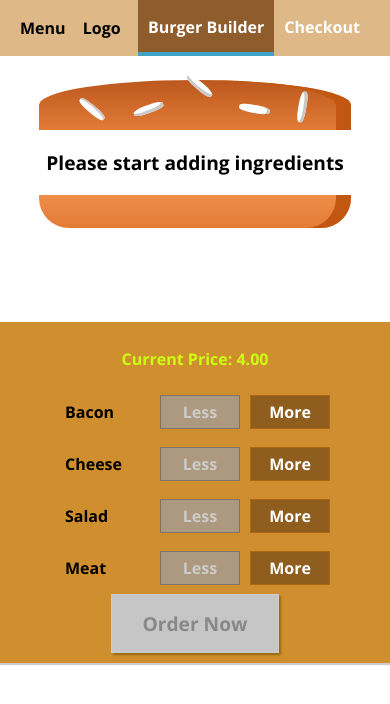
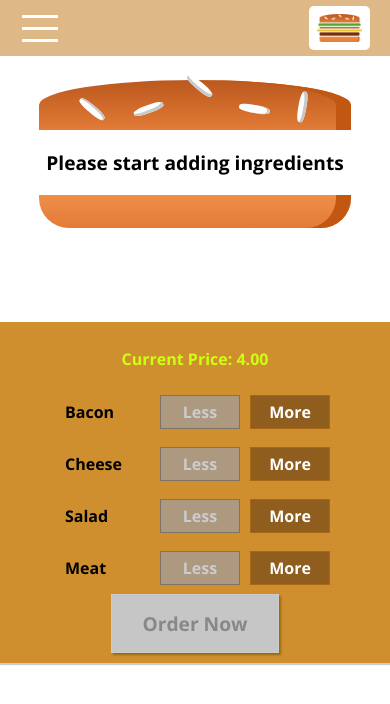
Before and after one commit to klchanaq/burger-builder, a React (Create React App) app in the folder src/main/webapp/: page / in a window 390 px wide. Shown: the top 704 px of the page. Built offline with nearby package versions, Linux system fonts and the light colour scheme.

Commit message:
Add Responsive SideDrawer & DrawerToggle Components & React Complete Guide 139

```diff
--- a/src/main/webapp/src/components/Layout/Layout.js
+++ b/src/main/webapp/src/components/Layout/Layout.js
@@ -1,15 +1,46 @@
-import React from "react";
+import React, { Component } from "react";
 import "./Layout.css";
 import Aux from "../../hoc/HOC";
 import Toolbar from "../Navigation/Toolbar/Toolbar";
+import SideDrawer from "../Navigation/SideDrawer/SideDrawer";
 
-const layout = function(props) {
-  return (
-    <Aux>
-      <Toolbar />
-      <main className="Layout-Content">{props.children}</main>
-    </Aux>
-  );
-};
+class Layout extends Component {
+  state = {
+    showSideDrawer: false
+  };
 
-export default layout;
+  sideDrawerOpenHandler = () => {
+    this.setState({
+      showSideDrawer: true
+    });
+  };
+
+  sideDrawerClosedHandler = () => {
+    this.setState({
+      showSideDrawer: false
+    });
+  };
+
+  sideDrawerToggleHandler = () => {
+    this.setState((prevState, props) => {
+      return {
+        showSideDrawer: !prevState.showSideDrawer
+      };
+    });
+  };
+
+  render() {
+    return (
+      <Aux>
+        <Toolbar drawerToggleClicked={this.sideDrawerToggleHandler} />
+        <SideDrawer
+          open={this.state.showSideDrawer}
+          closed={this.sideDrawerClosedHandler}
+        />
+        <main className="Layout-Content">{this.props.children}</main>
+      </Aux>
+    );
+  }
+}
+
+export default Layout;
--- a/src/main/webapp/src/components/Logo/Logo.js
+++ b/src/main/webapp/src/components/Logo/Logo.js
@@ -1,9 +1,14 @@
 import React from "react";
+import './Logo.css';
 import burgerLogo from "../../assets/images/burger-logo.png";
 
 const logo = function(props) {
+  const overrideStyles = {
+    height: props.height,
+    marginBottom: props.marginBottom
+  };
   return (
-    <div className="Logo">
+    <div className="Logo" style={overrideStyles}>
       <img src={burgerLogo} alt="MyBurger" />
     </div>
   );
--- a/src/main/webapp/src/components/Navigation/NavigationItems/NavigationItem/NavigationItem.css
+++ b/src/main/webapp/src/components/Navigation/NavigationItems/NavigationItem/NavigationItem.css
@@ -1,19 +1,38 @@
+.NavigationItem {
+  margin: 10px 0;
+  width: 100%;
+  display: block;
+  box-sizing: border-box;
+}
+
+.NavigationItem a {
+  color: #8f5c2c;
+  text-decoration: none;
+  padding: 16px 10px;
+  display: block;
+  box-sizing: border-box;
+}
+
+.NavigationItem a:hover,
+.NavigationItem a:active,
+.NavigationItem a.active {
+  color: #40a4c8;
+}
+
+@media (min-width: 500px) {
   .NavigationItem {
     margin: 0;
     display: flex;
     align-items: center;
     height: 100%;
-  box-sizing: border-box;
+    width: auto;
   }
 
   .NavigationItem a {
     color: white;
-  text-decoration: none;
     padding: 16px 10px;
     height: 100%;
     border-bottom: 4px solid transparent;
-  display: block;
-  box-sizing: border-box;
   }
 
   .NavigationItem a:hover,
@@ -23,3 +42,4 @@
     border-bottom: 4px solid #40a4c8;
     color: white;
   }
+}
--- a/src/main/webapp/src/components/Navigation/NavigationItems/NavigationItems.css
+++ b/src/main/webapp/src/components/Navigation/NavigationItems/NavigationItems.css
@@ -3,6 +3,13 @@
   margin: 0;
   list-style: none;
   display: flex;
+  flex-flow: column;
   align-items: center;
   height: 100%;
 }
+
+@media (min-width: 500px) {
+  .NavigationItems {
+    flex-flow: row;
+  }
+}
--- /dev/null
+++ b/src/main/webapp/src/components/Navigation/SideDrawer/DrawerToggle/DrawerToggle.css
@@ -0,0 +1,23 @@
+.DrawerToggle {
+  width: 40px;
+  height: 100%;
+  display: flex;
+  flex-flow: column;
+  justify-content: space-around;
+  align-items: center;
+  padding: 10px 0;
+  box-sizing: border-box;
+  cursor: pointer;
+}
+
+.DrawerToggle div {
+  width: 90%;
+  height: 3px;
+  background-color: white;
+}
+
+@media (min-width: 500px) {
+  .DrawerToggle {
+    display: none;
+  }
+}
--- /dev/null
+++ b/src/main/webapp/src/components/Navigation/SideDrawer/DrawerToggle/DrawerToggle.js
@@ -0,0 +1,14 @@
+import React from "react";
+import "./DrawerToggle.css";
+
+const drawerToggle = function(props) {
+  return (
+    <div className="DrawerToggle" onClick={props.clicked}>
+      <div />
+      <div />
+      <div />
+    </div>
+  );
+};
+
+export default drawerToggle;
--- /dev/null
+++ b/src/main/webapp/src/components/Navigation/SideDrawer/SideDrawer.css
@@ -0,0 +1,27 @@
+.SideDrawer {
+  position: fixed;
+  top: 0;
+  left: 0;
+  background-color: white;
+  width: 280px;
+  max-width: 70%;
+  height: 100%;
+  padding: 32px 16px;
+  box-sizing: border-box;
+  z-index: 200;
+  transition: transform 0.3s ease-out;
+}
+
+@media (min-width: 500px) {
+  .SideDrawer {
+    display: none;
+  }
+}
+
+.Open {
+  transform: translateX(0);
+}
+
+.Close {
+  transform: translateX(-100%);
+}
--- /dev/null
+++ b/src/main/webapp/src/components/Navigation/SideDrawer/SideDrawer.js
@@ -0,0 +1,26 @@
+import React from "react";
+import "./SideDrawer.css";
+import NavigationItems from "../NavigationItems/NavigationItems";
+import Backdrop from "../../UI/Backdrop/Backdrop";
+import Logo from "../../Logo/Logo";
+import Aux from '../../../hoc/HOC'
+
+const sideDrawer = function(props) {
+  let attachedClasses = ["SideDrawer", "Close"];
+  if (props.open) {
+    attachedClasses = ["SideDrawer", "Open"];
+  }
+  return (
+    <Aux>
+      <Backdrop show={props.open} clicked={props.closed} />
+      <div className={attachedClasses.join(' ')}>
+        <Logo height="11%" marginBottom="32px" />
+        <nav>
+          <NavigationItems />
+        </nav>
+      </div>
+    </Aux>
+  );
+};
+
+export default sideDrawer;
--- a/src/main/webapp/src/components/Navigation/Toolbar/Toolbar.css
+++ b/src/main/webapp/src/components/Navigation/Toolbar/Toolbar.css
@@ -16,3 +16,9 @@
 .Toolbar nav {
   height: 100%;
 }
+
+@media (max-width: 499px) {
+  .DesktopOnly {
+    display: none;
+  }
+}
--- a/src/main/webapp/src/components/Navigation/Toolbar/Toolbar.js
+++ b/src/main/webapp/src/components/Navigation/Toolbar/Toolbar.js
@@ -1,13 +1,15 @@
 import React from "react";
 import "./Toolbar.css";
 import NavigationItems from "../NavigationItems/NavigationItems";
+import Logo from "../../Logo/Logo";
+import DrawerToggle from "../SideDrawer/DrawerToggle/DrawerToggle";
 
 const toolbar = function(props) {
   return (
     <header className="Toolbar">
-      <div>Menu</div>
-      <div>Logo</div>
-      <nav>
+      <DrawerToggle clicked={props.drawerToggleClicked} />
+      <Logo height="80%" />
+      <nav className="DesktopOnly">
         <NavigationItems />
       </nav>
     </header>
```
Lines whose indentation alone changed are shown as unchanged.
